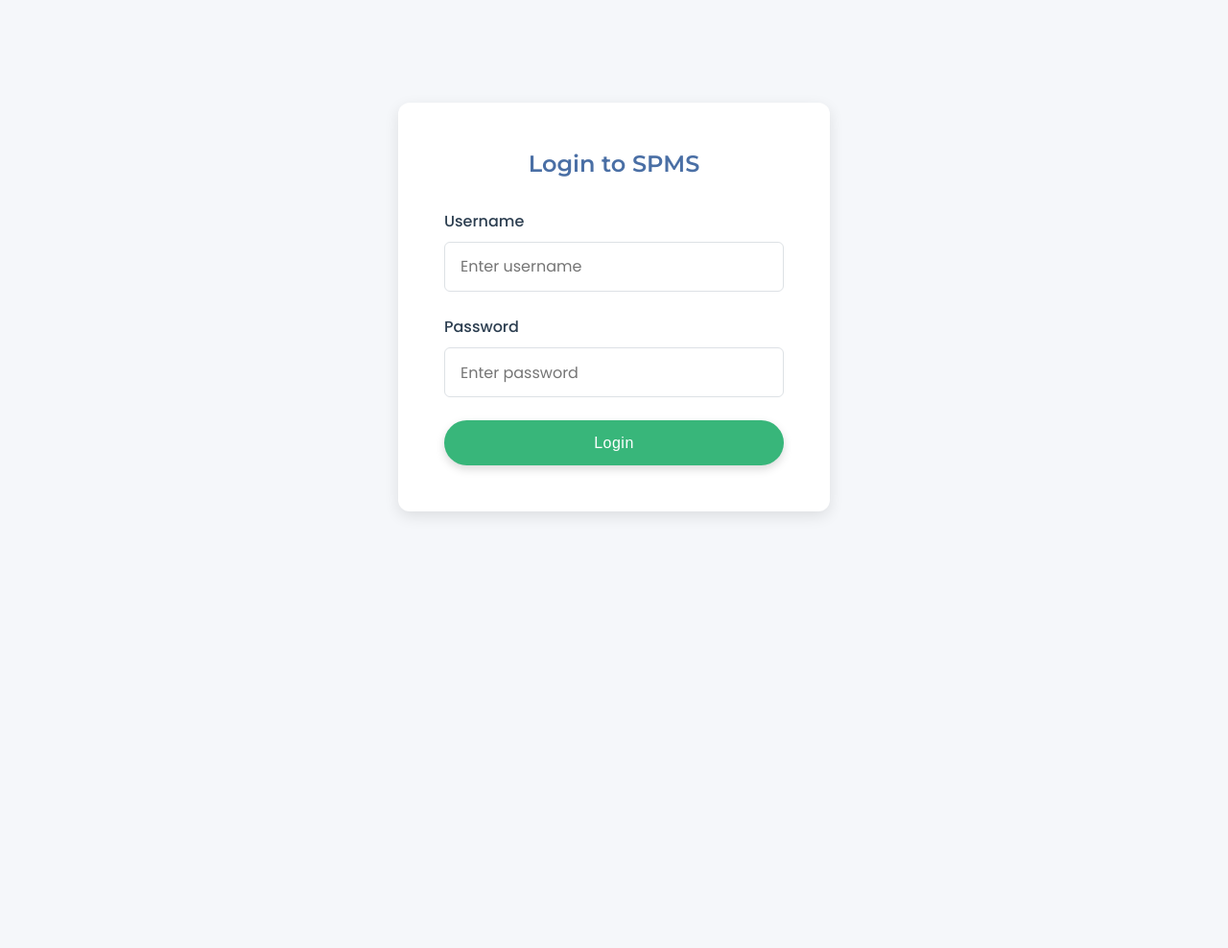
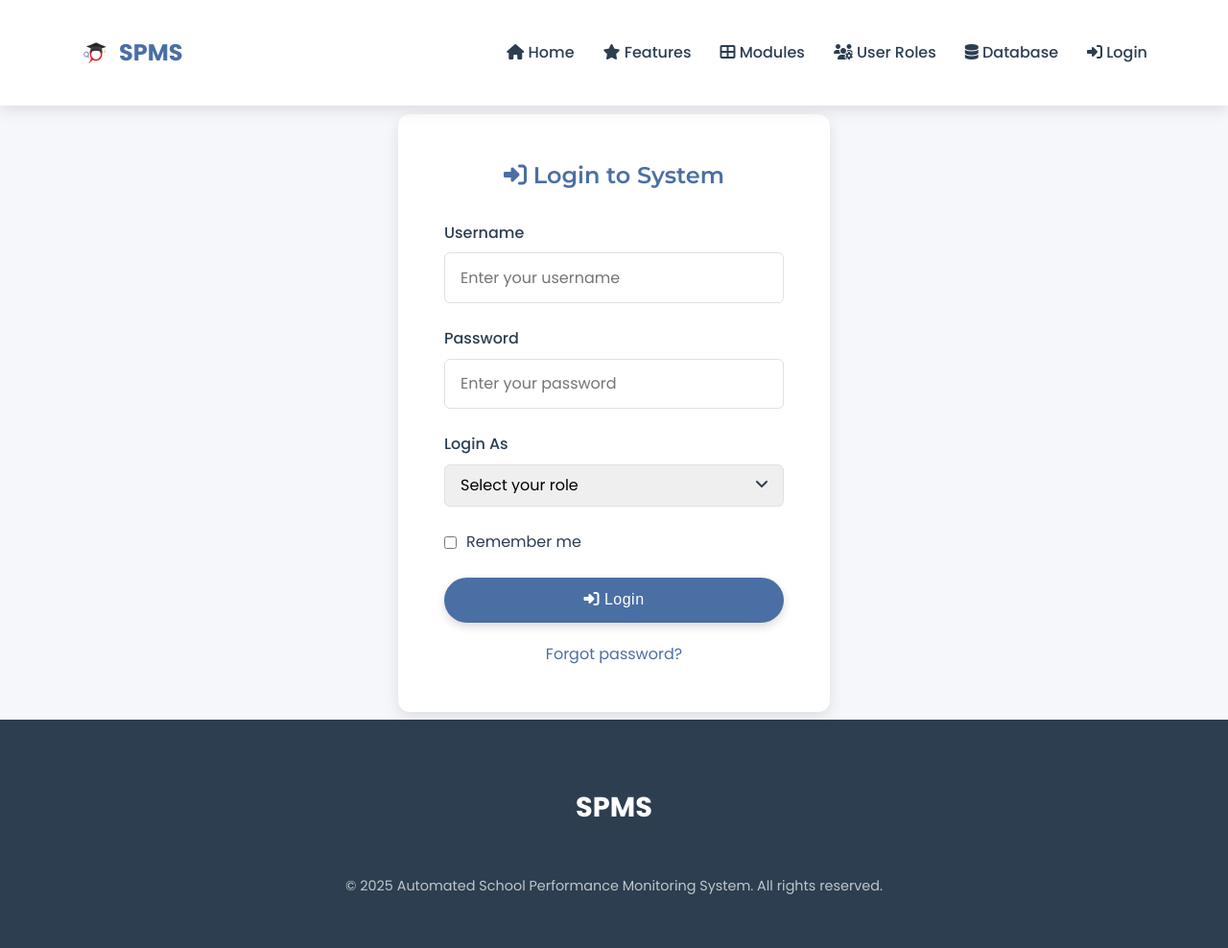
Before and after one commit to Semie1/SPMS, a plain HTML site: page pages/login.html in a window 1280 px wide. Shown: the whole page at 96% size. Before the commit the page ends 800 px from the top, so only its background shows below. Drawn offline with Linux system fonts and the light colour scheme.

Commit message:
Update login.html

```diff
--- a/pages/login.html
+++ b/pages/login.html
@@ -2,23 +2,99 @@
 <html lang="en">
 <head>
   <meta charset="UTF-8">
-    <title>Login - SPMS</title>
+  <meta name="viewport" content="width=device-width, initial-scale=1.0">
+  <title>Login - School Performance Monitoring System</title>
   <link rel="stylesheet" href="../css/styles.css">
+  <!-- Font Awesome Icons -->
+  <link rel="stylesheet" href="https://cdnjs.cloudflare.com/ajax/libs/font-awesome/6.4.0/css/all.min.css">
 </head>
-<body class="login-section">
+<body>
+  <header>
+    <div class="container navbar">
+      <div class="logo">SPMS</div>
+      <ul class="nav-links">
+        <li><a href="../index.html"><i class="fas fa-home"></i> Home</a></li>
+        <li><a href="../index.html#features"><i class="fas fa-star"></i> Features</a></li>
+        <li><a href="../index.html#modules"><i class="fas fa-th-large"></i> Modules</a></li>
+        <li><a href="../index.html#roles"><i class="fas fa-users-cog"></i> User Roles</a></li>
+        <li><a href="../index.html#database"><i class="fas fa-database"></i> Database</a></li>
+        <li><a href="login.html" class="active"><i class="fas fa-sign-in-alt"></i> Login</a></li>
+      </ul>
+    </div>
+  </header>
+
+  <section class="login-section">
     <div class="login-container">
-        <h2 class="login-title">Login to SPMS</h2>
-        <form>
+      <h2 class="login-title"><i class="fas fa-sign-in-alt"></i> Login to System</h2>
+
+      <form id="login-form" action="dashboard.html">
         <div class="form-group">
           <label for="username" class="form-label">Username</label>
-                <input type="text" id="username" class="form-control" placeholder="Enter username">
+          <input type="text" id="username" class="form-control" placeholder="Enter your username" required>
         </div>
+
         <div class="form-group">
           <label for="password" class="form-label">Password</label>
-                <input type="password" id="password" class="form-control" placeholder="Enter password">
+          <input type="password" id="password" class="form-control" placeholder="Enter your password" required>
         </div>
-            <button type="submit" class="btn btn-block">Login</button>
+
+        <div class="form-group">
+          <label for="role" class="form-label">Login As</label>
+          <div class="select-wrapper">
+            <select id="role" class="form-control" required>
+              <option value="">Select your role</option>
+              <option value="admin">Administrator</option>
+              <option value="teacher">Teacher</option>
+              <option value="head">Head Teacher</option>
+              <option value="student">Student</option>
+            </select>
+          </div>
+        </div>
+
+        <div class="form-group" style="display: flex; align-items: center;">
+          <input type="checkbox" id="remember" style="margin-right: 10px;">
+          <label for="remember">Remember me</label>
+        </div>
+
+        <button type="submit" class="btn btn-primary btn-block">
+          <i class="fas fa-sign-in-alt"></i> Login
+        </button>
       </form>
+
+      <div style="text-align: center; margin-top: 20px;">
+        <a href="#" style="color: var(--primary); text-decoration: none;">Forgot password?</a>
       </div>
+    </div>
+  </section>
+
+  <footer>
+    <div class="container footer-content">
+      <div class="footer-logo">SPMS</div>
+      <div class="copyright">
+        &copy; 2025 Automated School Performance Monitoring System. All rights reserved.
+      </div>
+    </div>
+  </footer>
+
+  <script src="../js/script.js"></script>
+  <script>
+    document.getElementById('login-form').addEventListener('submit', function(e) {
+      e.preventDefault();
+
+      const username = document.getElementById('username').value;
+      const role = document.getElementById('role').value;
+
+      // Store the role in session storage for demo purposes
+      sessionStorage.setItem('userRole', role);
+      sessionStorage.setItem('username', username);
+
+      // Redirect based on role
+      if (role === 'student') {
+        window.location.href = 'student-portal.html';
+      } else {
+        window.location.href = 'dashboard.html';
+      }
+    });
+  </script>
 </body>
 </html>
```
Lines whose indentation alone changed are shown as unchanged.
